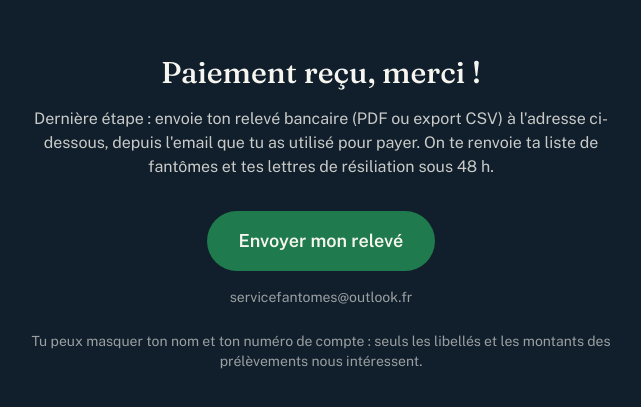
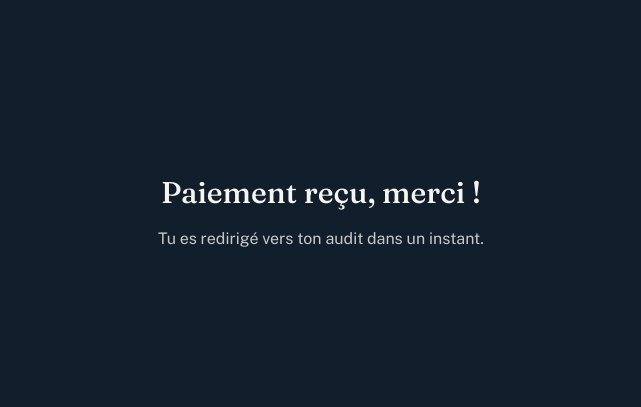
Before and after one commit to bigtns/Fantomes, a Next.js app: page /merci in a window 1280 px wide. Shown: the part 187-594 px from the top of the page, without its empty margins (319-960 px from the left). Built offline with nearby package versions, Linux system fonts and the light colour scheme.

Commit message:
Update page.tsx

```diff
--- a/app/merci/page.tsx
+++ b/app/merci/page.tsx
@@ -4,23 +4,7 @@ export default function Merci() {
       <div className="mx-auto max-w-prose text-center">
         <p className="font-display text-3xl">Paiement reçu, merci !</p>
         <p className="mt-4 text-creme/80">
-          Dernière étape : envoie ton relevé bancaire (PDF ou export CSV) à
-          l'adresse ci-dessous, depuis l'email que tu as utilisé pour payer.
-          On te renvoie ta liste de fantômes et tes lettres de résiliation
-          sous 48 h.
-        </p>
-        <a
-          href="mailto:servicefantomes@outlook.fr?subject=Mon relevé pour l'audit Fantômes"
-          className="mt-8 block w-full rounded-full bg-billet px-8 py-4 text-center text-lg font-semibold text-creme sm:inline-block sm:w-auto"
-        >
-          Envoyer mon relevé
-        </a>
-        <p className="mt-4 text-sm text-creme/60">
-          servicefantomes@outlook.fr
-        </p>
-        <p className="mt-6 text-sm text-creme/60">
-          Tu peux masquer ton nom et ton numéro de compte : seuls les libellés
-          et les montants des prélèvements nous intéressent.
+          Tu es redirigé vers ton audit dans un instant.
         </p>
       </div>
     </main>
```
